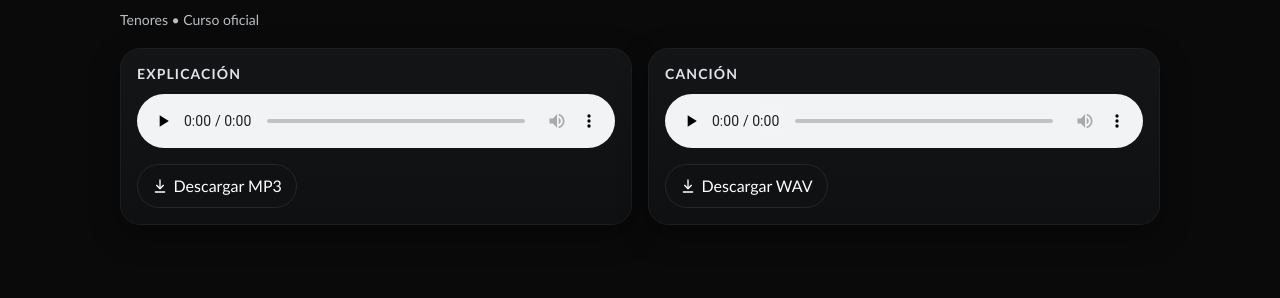
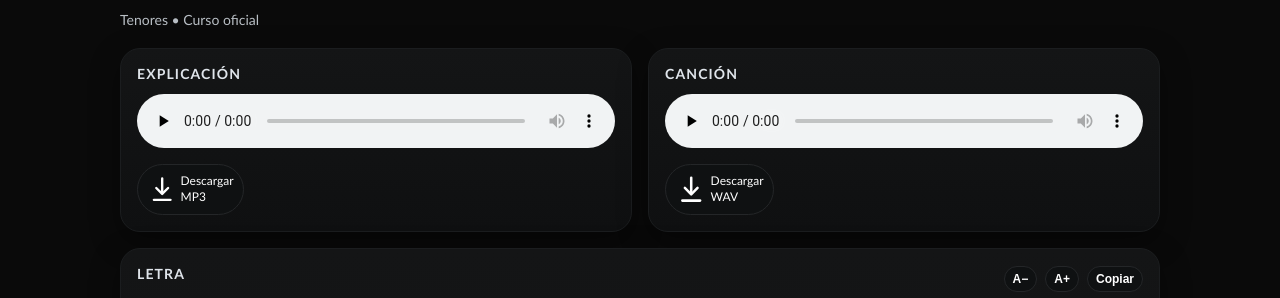
Before and after one commit to armando1345/Tenores, a plain HTML site: page index.html in a window 1280 px wide. Both pictures are taken after a click on the link "Fum Fum Fum". Shown: the part 481-779 px from the top of the page. Drawn offline with Linux system fonts and the light colour scheme.

Commit message:
Update index.html

```diff
--- a/index.html
+++ b/index.html
@@ -7,7 +7,7 @@
   <meta name="description" content="El curso que te convertirá en un excelente miembro de este equipo" />
   <link rel="icon" type="image/svg+xml" href="https://res.cloudinary.com/dcwx23x5o/image/upload/v1760049941/logo_tenores_oeotg5.svg" />
   <style>
-    :root{--bg:#0a0a0a;--fg:#ffffff;--fg-muted:#dfe4ea;--card:#111213;--card-border:#1b1d1f;--accent:#0ffc7e;--accent-ink:#06170f;--radius-xl:28px;--radius-lg:20px;--shadow-1:0 10px 30px rgba(0,0,0,.35);--container:1080px}
+    :root{--bg:#0a0a0a;--fg:#ffffff;--fg-muted:#dfe4ea;--card:#111213;--card-border:#1b1d1f;--accent:#0ffc7e;--accent-ink:#06170f;--radius-xl:28px;--radius-lg:20px;--shadow-1:0 10px 30px rgba(0,0,0,.35);--container:1080px;--lyrics-zoom:1}
     *,*::before,*::after{box-sizing:border-box}
     html,body{height:100%}
     body{margin:0;background:var(--bg);color:var(--fg);font-family:Futura,'Futura PT','Avenir Next',Avenir,'Trebuchet MS',system-ui,-apple-system,'Segoe UI',Roboto,Ubuntu,'Helvetica Neue',Arial,sans-serif;line-height:1.35}
@@ -47,20 +47,35 @@
     .back{display:inline-flex;gap:.6ch;align-items:center;margin-bottom:16px;padding:8px 12px;border-radius:999px;border:1px solid #1f2123;background:#0f1112}
     .song-title{margin:0 0 6px;font-size:clamp(22px,2.2vw + 6px,32px);font-weight:900}
     .song-meta{color:#b8bec4;font-size:14px;margin-bottom:18px}
-    .audios-grid{display:grid;grid-template-columns:repeat(auto-fit,minmax(260px,1fr));gap:16px}
+    .audios-grid{display:grid;gap:16px;grid-template-columns:1fr}
+    @media(min-width:840px){.audios-grid{grid-template-columns:1fr 1fr}}
     .audio-card{background:linear-gradient(180deg,#141516 0%,#0f1011 100%);border:1px solid var(--card-border);border-radius:var(--radius-lg);padding:16px;box-shadow:var(--shadow-1)}
-    .audio-card h3{margin:0 0 10px;font-size:14px;letter-spacing:.08em;text-transform:uppercase;color:var(--fg-muted)}
-    .audio-card audio{width:100%;outline:none;margin-bottom:12px}
+
+    /* ===== Letra UX ===== */
+    .lyrics-card{grid-column:1 / -1}
+    .lyrics-header{display:flex;align-items:center;justify-content:space-between;gap:12px;margin-bottom:8px}
+    .lyrics-controls{display:flex;gap:8px;flex-wrap:wrap}
+    .chip{border:1px solid #242628;background:#0f1112;color:#fff;border-radius:999px;padding:8px 10px;display:inline-flex;align-items:center;gap:.35ch;line-height:1;font-weight:700}
+    .chip.small{padding:6px 8px;font-size:12px}
+    .chip:active{transform:translateY(1px)}
+    .chip:hover{border-color:var(--accent)}
+    .lyrics-wrap{position:relative;max-width:66ch;margin-inline:auto}
+    .lyrics{white-space:normal;line-height:1.75;letter-spacing:.01em;color:var(--fg-muted);font-size:calc(15px * var(--lyrics-zoom));hyphens:auto}
+    .lyrics p{margin:0 0 14px}
+    .lyrics p + p{margin-top:10px}
+    .lyrics em{color:#9aa3ad}
+    .lyrics-wrap.is-collapsed{max-height:32rem;overflow:hidden}
+    .lyrics-wrap.is-collapsed::after{content:"";position:absolute;left:0;right:0;bottom:0;height:84px;background:linear-gradient(180deg,rgba(10,10,10,0) 0%, rgba(10,10,10,0.9) 60%, rgba(10,10,10,1) 100%);pointer-events:none}
     .btn-row{display:flex;gap:10px;flex-wrap:wrap}
     .btn{position:relative;display:inline-flex;align-items:center;justify-content:center;gap:.6ch;padding:10px 14px;border-radius:999px;border:1px solid #242628;background:#0f1112;color:#fff;transition:transform .18s ease,box-shadow .18s ease,border-color .18s ease,color .18s ease}
     .btn:hover{transform:translateY(-1px);box-shadow:0 0 0 3px rgba(15,252,126,.12);border-color:var(--accent)}
     .btn:active{transform:translateY(0)}
     .btn[aria-disabled="true"]{opacity:.45;pointer-events:none}
-    .btn svg,.mini-btn svg{width:1rem;height:1rem;display:block}
-    .btn .label{white-space:nowrap}
-    .btn.is-loading .label{opacity:0}
-    .btn.is-loading::after{content:"";position:absolute;width:16px;height:16px;border-radius:50%;border:2px solid rgba(255,255,255,.35);border-top-color:#fff;animation:spin 1s linear infinite}
-    @keyframes spin{to{transform:rotate(360deg)}}
+    .btn-ghost{background:transparent}
+    .btn.small{padding:8px 10px;font-size:12px}
+
+    .audio-card h3{margin:0 0 10px;font-size:14px;letter-spacing:.08em;text-transform:uppercase;color:var(--fg-muted)}
+    .audio-card audio{width:100%;outline:none;margin-bottom:12px}
 
     .mini{position:fixed;left:12px;right:12px;bottom:calc(12px + env(safe-area-inset-bottom));z-index:50;background:#0f1112;border:1px solid #242628;border-radius:16px;box-shadow:var(--shadow-1);display:flex;align-items:center;gap:12px;padding:10px 12px;transition:transform .25s ease,opacity .25s ease}
     .mini--hidden{transform:translateY(150%);opacity:.2;pointer-events:none}
@@ -118,7 +133,7 @@
             <h3>Explicación</h3>
             <audio id="audio-explain" controls preload="none"></audio>
             <div class="btn-row">
-              <a id="dl-explain" class="btn" href="#" download>
+              <a id="dl-explain" class="btn small" href="#" download>
                 <svg viewBox="0 0 24 24" fill="none" stroke="currentColor" stroke-width="2" stroke-linecap="round" stroke-linejoin="round" aria-hidden="true"><path d="M12 3v12"/><path d="m7 11 5 5 5-5"/><path d="M5 21h14"/></svg>
                 <span class="label" id="lbl-explain">Descargar</span>
               </a>
@@ -128,10 +143,26 @@
             <h3>Canción</h3>
             <audio id="audio-track" controls preload="none"></audio>
             <div class="btn-row">
-              <a id="dl-track" class="btn" href="#" download>
+              <a id="dl-track" class="btn small" href="#" download>
                 <svg viewBox="0 0 24 24" fill="none" stroke="currentColor" stroke-width="2" stroke-linecap="round" stroke-linejoin="round" aria-hidden="true"><path d="M12 3v12"/><path d="m7 11 5 5 5-5"/><path d="M5 21h14"/></svg>
                 <span class="label" id="lbl-track">Descargar</span>
               </a>
+            </div>
+          </article>
+          <article class="audio-card lyrics-card">
+            <div class="lyrics-header">
+              <h3>Letra</h3>
+              <div class="lyrics-controls">
+                <button id="fontDown" class="chip small" aria-label="Reducir tamaño">A−</button>
+                <button id="fontUp" class="chip small" aria-label="Aumentar tamaño">A+</button>
+                <button id="copyLyrics" class="chip small" aria-label="Copiar letra">Copiar</button>
+              </div>
+            </div>
+            <div id="lyrics-wrap" class="lyrics-wrap">
+              <div id="lyrics" class="lyrics"><em>Letra no disponible aún.</em></div>
+            </div>
+            <div class="btn-row" style="justify-content:center;margin-top:6px">
+              <button id="toggle-lyrics" class="btn btn-ghost small" hidden>Ver más</button>
             </div>
           </article>
         </div>
@@ -151,7 +182,37 @@
 
   <script>
     const SONGS={
-      fum:{title:'Fum Fum Fum',explain:'https://res.cloudinary.com/dcwx23x5o/video/upload/v1760051384/fum_fum_fum_explicacion_hcsfzy.mp3',track:'https://res.cloudinary.com/dcwx23x5o/video/upload/v1760051700/fum_fum_fum_cancion_c7zzyg.wav'},
+      fum:{
+        title:'Fum Fum Fum',
+        explain:'https://res.cloudinary.com/dcwx23x5o/video/upload/v1760051384/fum_fum_fum_explicacion_hcsfzy.mp3',
+        track:'https://res.cloudinary.com/dcwx23x5o/video/upload/v1760051700/fum_fum_fum_cancion_c7zzyg.wav',
+        lyrics:`Veinticinco de diciembre
+Fum, fum, fum
+Veinticinco de diciembre
+Fum, fum, fum
+Fum, fum, fum, fum, fum, fum fum
+Carita de rosa
+Parece una flor hermosa
+Fum, fum, fum
+
+Sopla el viento por las calles
+Fum, fum, fum
+Y la virgen tiene frío
+Fum, fum, fum
+Fum, fum, fum, fum, fum, fum fum
+Quieres niño mío
+En mi corazón nacer
+Fum, fum, fum
+
+Cierren todos ya sus puertas
+Fum, fum, fum
+Y hasta el cielo se durmió
+Fum, fum, fum
+Fum, fum, fum, fum, fum, fum fum
+Telas de oro y plata
+Yo te haré un buen colchón
+Fum, fum, fum`
+      },
       adeste:{title:'Adeste Fideles',explain:'https://res.cloudinary.com/dcwx23x5o/video/upload/v1760100617/adeste_explicacion_g74foi.wav',track:'https://res.cloudinary.com/dcwx23x5o/video/upload/v1760051838/adeste_cancion_kefxux.wav'},
       dona:{title:'Dona Nobis Pacem',explain:'https://res.cloudinary.com/dcwx23x5o/video/upload/v1760101534/dona_nobis_pacem___explicacion_3_rmnjay.mp3',track:'https://res.cloudinary.com/dcwx23x5o/video/upload/v1760054240/dona_nobis_pacem___cancion_hsep4p.wav'},
       fuentecilla:{title:'Fuentecilla que corres',explain:'',track:'https://res.cloudinary.com/dcwx23x5o/video/upload/v1760998122/fuentecilla_que_corres_cancion__qhqna2.mp3'},
@@ -171,6 +232,12 @@
     const $dlTrk=document.getElementById('dl-track');
     const $lblExp=document.getElementById('lbl-explain');
     const $lblTrk=document.getElementById('lbl-track');
+    const $lyrics=document.getElementById('lyrics');
+    const $wrap=document.getElementById('lyrics-wrap');
+    const $toggle=document.getElementById('toggle-lyrics');
+    const $fontUp=document.getElementById('fontUp');
+    const $fontDown=document.getElementById('fontDown');
+    const $copyBtn=document.getElementById('copyLyrics');
 
     const $grid=document.getElementById('grid');
     const $q=document.getElementById('q');
@@ -187,6 +254,7 @@
     const $miniMeta=document.getElementById('mini-meta');
 
     let currentSongId=null;let currentAudio=null;let currentLabel='';
+    let plainLyrics='';
 
     function setActiveCard(id){document.querySelectorAll('[data-song]').forEach(a=>{const is=a.getAttribute('data-song')===id;a.classList.toggle('active',is);if(is){a.setAttribute('aria-current','page')}else{a.removeAttribute('aria-current')}})}
 
@@ -196,7 +264,26 @@
 
     function extFromUrl(url){try{const u=new URL(url);const p=u.pathname;const i=p.lastIndexOf('.');return i!==-1?p.slice(i+1).toUpperCase():'MP3'}catch{const m=url.match(/\.([a-z0-9]+)(?:$|\?)/i);return m?m[1].toUpperCase():'MP3'}}
 
-    function renderSong(id){const song=SONGS[id];if(!song)return renderHome();currentSongId=id;$title.textContent=song.title;$meta.textContent='Tenores • Curso oficial';$exp.src=song.explain||'';$trk.src=song.track||'';$exp.loop=false;$trk.loop=false;const hasExplain=Boolean(song.explain);const hasTrack=Boolean(song.track);$dlExp.setAttribute('aria-disabled',String(!hasExplain));$dlTrk.setAttribute('aria-disabled',String(!hasTrack));$lblExp.textContent=hasExplain?`Descargar ${extFromUrl(song.explain)}`:'Descargar';$lblTrk.textContent=hasTrack?`Descargar ${extFromUrl(song.track)}`:'Descargar';$home.hidden=true;$songView.hidden=false;setActiveCard(id);document.title=`Tenores – ${song.title}`;window.scrollTo({top:0,behavior:'smooth'})}
+    function renderSong(id){
+      const song=SONGS[id];
+      if(!song) return renderHome();
+      currentSongId=id;
+      $title.textContent=song.title;
+      $meta.textContent='Tenores • Curso oficial';
+      $exp.src=song.explain||'';
+      $trk.src=song.track||'';
+      $exp.loop=false; $trk.loop=false;
+      const hasExplain=Boolean(song.explain);
+      const hasTrack=Boolean(song.track);
+      $dlExp.setAttribute('aria-disabled',String(!hasExplain));
+      $dlTrk.setAttribute('aria-disabled',String(!hasTrack));
+      $lblExp.textContent=hasExplain?`Descargar ${extFromUrl(song.explain)}`:'Descargar';
+      $lblTrk.textContent=hasTrack?`Descargar ${extFromUrl(song.track)}`:'Descargar';
+      const L=(song.lyrics||'').trim();
+      setLyrics(L);
+      $home.hidden=true; $songView.hidden=false; setActiveCard(id);
+      document.title=`Tenores – ${song.title}`; window.scrollTo({top:0,behavior:'smooth'});
+    }
 
     function router(){const h=(location.hash||'').replace('#','').trim();if(!h)return renderHome();renderSong(h)}
 
@@ -204,9 +291,9 @@
     function cleanName(s){return s.replace(/[^a-z0-9\- _\.]/gi,'_')}
     async function forceDownload(url,filename,btn,labelEl){try{setLoading(btn,true,labelEl);const res=await fetch(url,{mode:'cors'});const blob=await res.blob();const link=document.createElement('a');link.href=URL.createObjectURL(blob);link.download=filename;document.body.appendChild(link);link.click();URL.revokeObjectURL(link.href);link.remove()}catch(e){window.open(url,'*blank')}finally{setLoading(btn,false,labelEl);if(labelEl)labelEl.textContent=labelEl.dataset.default||'Descargar'}}
 
-    $lblExp.dataset.default=$lblExp.textContent;$lblTrk.dataset.default=$lblTrk.textContent;
-    $dlExp.addEventListener('click',e=>{e.preventDefault();if(!currentSongId)return;const s=SONGS[currentSongId];if(!s.explain)return;const ext=fileExt(s.explain);forceDownload(s.explain,cleanName(`${s.title} - explicacion${ext}`),$dlExp,$lblExp)});
-    $dlTrk.addEventListener('click',e=>{e.preventDefault();if(!currentSongId)return;const s=SONGS[currentSongId];if(!s.track)return;const ext=fileExt(s.track);forceDownload(s.track,cleanName(`${s.title} - cancion${ext}`),$dlTrk,$lblTrk)});
+    if($lblExp) $lblExp.dataset.default=$lblExp.textContent; if($lblTrk) $lblTrk.dataset.default=$lblTrk.textContent;
+    if($dlExp) $dlExp.addEventListener('click',e=>{e.preventDefault();if(!currentSongId)return;const s=SONGS[currentSongId];if(!s.explain)return;const ext=fileExt(s.explain);forceDownload(s.explain,cleanName(`${s.title} - explicacion${ext}`),$dlExp,$lblExp)});
+    if($dlTrk) $dlTrk.addEventListener('click',e=>{e.preventDefault();if(!currentSongId)return;const s=SONGS[currentSongId];if(!s.track)return;const ext=fileExt(s.track);forceDownload(s.track,cleanName(`${s.title} - cancion${ext}`),$dlTrk,$lblTrk)});
 
     function showMini(){ $mini.hidden=false; }
     function hideMini(){ $mini.hidden=true; $mini.classList.remove('mini--hidden'); $miniProg.style.width='0%'; currentAudio=null; }
@@ -235,18 +322,61 @@
 
     document.addEventListener('keydown',e=>{const tag=(e.target&&e.target.tagName)||'';if(tag==='INPUT'||tag==='TEXTAREA'||e.altKey||e.ctrlKey||e.metaKey)return;if(e.code==='Space'){e.preventDefault();const target=currentAudio||(!$songView.hidden?($trk.src?$trk:$exp):null);if(target){target.paused?target.play():target.pause()}}else if(e.key==='ArrowLeft'){e.preventDefault();if(currentAudio)currentAudio.currentTime=Math.max(0,currentAudio.currentTime-5)}else if(e.key==='ArrowRight'){e.preventDefault();if(currentAudio&&currentAudio.duration)currentAudio.currentTime=Math.min(currentAudio.duration,currentAudio.currentTime+5)}});
 
-    function router(){const h=(location.hash||'').replace('#','').trim();if(!h)return renderHome();renderSong(h)}
+    // ===== Buscador =====
+    function normalize(s){return s.toLowerCase().normalize('NFD').replace(/[\u0300-\u036f]/g,'')}
+    const items=[...document.querySelectorAll('#grid [data-song]')].map(a=>({el:a,id:a.getAttribute('data-song'),title:normalize(a.querySelector('.mini-title').textContent)}));
+    function applyFilter(q){const n=normalize(q);let shown=0;items.forEach(({el,title})=>{const match=title.includes(n);el.hidden=!match;if(match) shown++;});$suggest.hidden=!n; $suggest.textContent = n ? (shown? `${shown} resultado${shown>1?'s':''}` : 'Sin resultados') : ''}
+    $q.addEventListener('input',()=>applyFilter($q.value));
+    $q.addEventListener('keydown',e=>{if(e.key==='Escape'){ $q.value=''; applyFilter(''); $q.blur(); }});
+
+    // ===== Letra helpers =====
+    function escapeHtml(s){return s.replace(/[&<>"']/g,m=>({"&":"&amp;","<":"&lt;",">":"&gt;","\"":"&quot;","'":"&#39;"}[m]))}
+    function formatLyrics(s){
+      if(!s) return '<em>Letra no disponible aún.</em>';
+      const safe=escapeHtml(s.trim());
+      const blocks=safe.split(/\n{2,}/).map(b=>`<p>${b.replace(/\n/g,'<br>')}</p>`).join('');
+      return blocks;
+    }
+    function setLyrics(text){
+      plainLyrics=text||'';
+      $lyrics.innerHTML = formatLyrics(plainLyrics);
+      requestAnimationFrame(()=>{
+        const tooTall=$wrap.scrollHeight>520 || (plainLyrics.length>700 && window.innerWidth<840);
+        $wrap.classList.toggle('is-collapsed', tooTall);
+        $toggle.hidden=!tooTall;
+        $toggle.textContent= tooTall ? 'Ver más' : ' ';
+      });
+    }
+
+    // Zoom persistente
+    function getZoom(){const z=parseFloat(localStorage.getItem('lyricsZoom')||'1');return isNaN(z)?1:Math.min(1.6,Math.max(0.8,z))}
+    function setZoom(z){document.documentElement.style.setProperty('--lyrics-zoom', z);localStorage.setItem('lyricsZoom', z)}
+
+    // Eventos letra
+    $fontUp.addEventListener('click',()=>setZoom(Math.min(1.6, getZoom()+0.1)));
+    $fontDown.addEventListener('click',()=>setZoom(Math.max(0.8, getZoom()-0.1)));
+    $copyBtn.addEventListener('click',async()=>{try{await navigator.clipboard.writeText(plainLyrics);$copyBtn.textContent='Copiado';setTimeout(()=>{$copyBtn.textContent='Copiar'},1200);}catch{}});
+    $toggle.addEventListener('click',()=>{const isNow=$wrap.classList.toggle('is-collapsed');$toggle.textContent=isNow?'Ver más':'Ver menos'});
+
+    function routerInit(){hideMini();setZoom(getZoom());router()}
     window.addEventListener('hashchange',router);
-    window.addEventListener('DOMContentLoaded',()=>{hideMini();router()});
+    window.addEventListener('DOMContentLoaded',routerInit);
 
     (function(){const btn=document.getElementById('auBtn');function burst(){const N=50;for(let i=0;i<N;i++){const d=document.createElement('div');d.className='confetti';const sx=Math.random()*window.innerWidth;const drift=(Math.random()*2-1)*120;const rot=(Math.random()*360).toFixed(0)+'deg';d.style.left=sx+'px';d.style.setProperty('--x',drift+'px');d.style.setProperty('--r',rot);const w=6+Math.random()*6,h=8+Math.random()*10;d.style.width=w+'px';d.style.height=h+'px';d.style.background=['#0FFC7E','#19e58a','#13c971','#12b866'][i%4];d.style.opacity=(0.75+Math.random()*0.25).toFixed(2);d.style.animationDelay=(Math.random()*300)+'ms';document.body.appendChild(d);setTimeout(()=>d.remove(),1200)}}let t=null;btn.addEventListener('click',()=>{burst();clearInterval(t);const start=Date.now();t=setInterval(()=>{burst();if(Date.now()-start>3000){clearInterval(t)}},600)})})();
 
-    function normalize(s){return s.toLowerCase().normalize('NFD').replace(/[\u0300-\u036f]/g,'')}
-    const items=[...$grid.querySelectorAll('[data-song]')].map(a=>({el:a,id:a.getAttribute('data-song'),title:normalize(a.querySelector('.mini-title').textContent)}));
-
-    function applyFilter(q){const n=normalize(q);let shown=0;items.forEach(({el,title})=>{const match=title.includes(n);el.hidden=!match;if(match) shown++;});$suggest.hidden=!n; $suggest.textContent = shown? `${shown} resultado${shown>1?'s':''}` : 'Sin resultados';}
-    $q.addEventListener('input',()=>applyFilter($q.value));
-    $q.addEventListener('keydown',e=>{if(e.key==='Escape'){ $q.value=''; applyFilter(''); $q.blur(); }});
+    // ====== Mini test cases (debug) ======
+    (function tests(){
+      console.group('%cTests Tenores','color:#0ffc7e');
+      console.assert(formatLyrics('a\n\nb').includes('<p>a'), 'formatLyrics debe crear <p> por dobles saltos');
+      console.assert(formatLyrics('x\ny').includes('<br>'), 'formatLyrics debe convertir \n en <br>');
+      console.assert(normalize('ÁÉÍÓÚ Ñ').includes('aeiou n'),'normalize debe quitar tildes');
+      console.assert(!!SONGS.fum && SONGS.fum.title==='Fum Fum Fum','SONGS.fum presente');
+      console.assert(!!document.getElementById('dl-explain'),'dl-explain presente');
+      console.assert(!!document.getElementById('dl-track'),'dl-track presente');
+      console.assert(document.getElementById('dl-explain')?.classList.contains('small'),'botón explain tamaño small');
+      console.assert(document.getElementById('dl-track')?.classList.contains('small'),'botón track tamaño small');
+      console.groupEnd();
+    })();
   </script>
 </body>
 </html>
```
